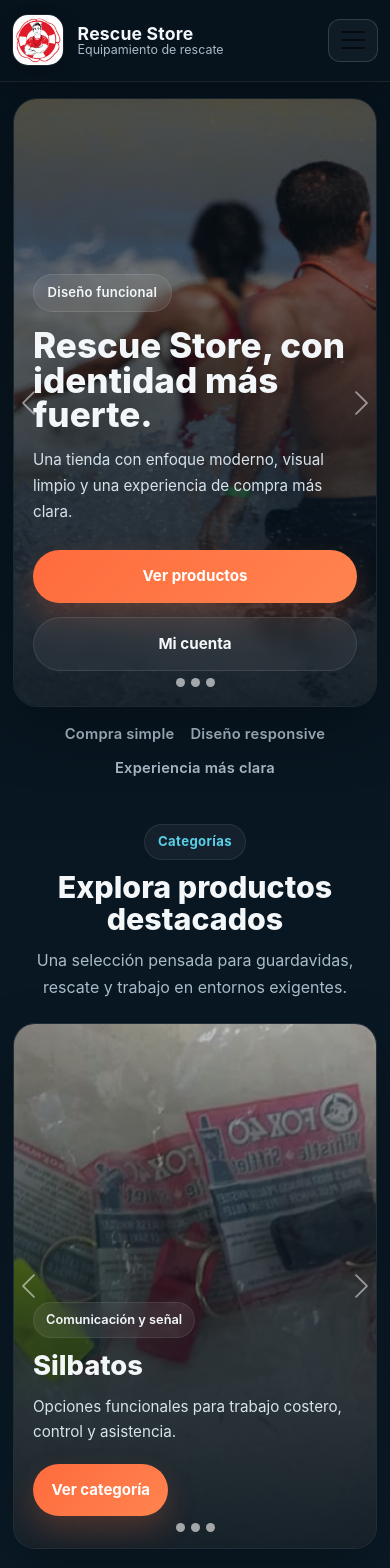
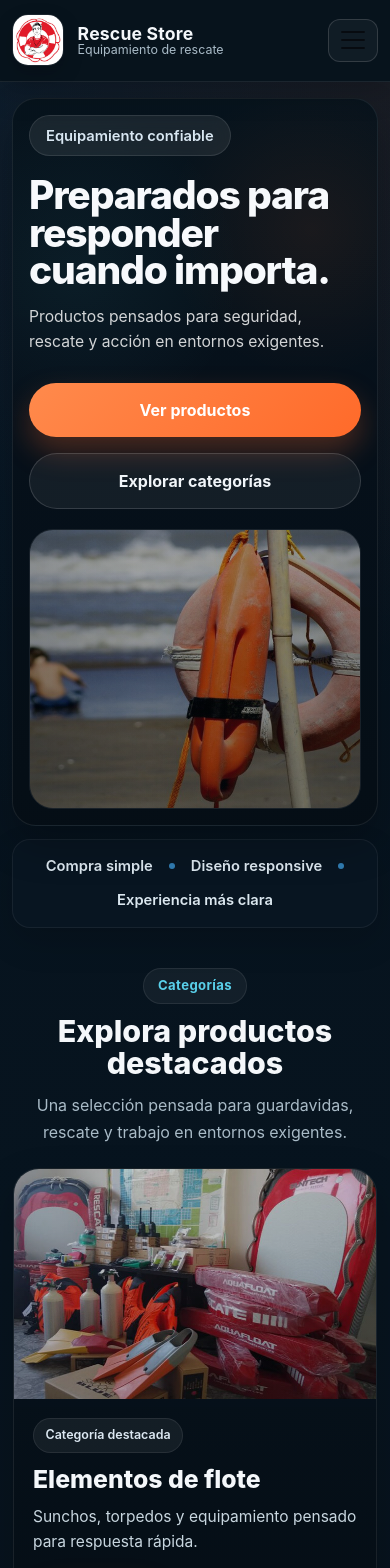
Before and after one commit to Lucas-Epherra/rescue-store, a React (Create React App) app: page / in a window 390 px wide. Shown: the top 1568 px of the page. Built offline with nearby package versions, Linux system fonts and the light colour scheme; no server answers.

Commit message:
nuevo inicio

```diff
--- a/src/componentes/Inicio/Inicio.css
+++ b/src/componentes/Inicio/Inicio.css
@@ -1,25 +1,134 @@
 .homePage {
-  background: linear-gradient(180deg, #07131d 0%, #0a1a26 100%);
-  min-height: 100vh;
+  width: 100%;
+  padding-bottom: 3rem;
+  background:
+    radial-gradient(circle at top left, rgba(26, 90, 146, 0.12), transparent 28%),
+    radial-gradient(circle at top right, rgba(255, 106, 42, 0.08), transparent 22%),
+    linear-gradient(180deg, #06121d 0%, #07141f 45%, #07111a 100%);
 }
 
 .heroSection {
-  padding: 1.25rem 1rem 0;
+  width: 100%;
+  padding: 1.5rem 1rem 0;
 }
 
-.heroCarousel {
-  max-width: 1280px;
+.heroStatic {
+  max-width: 1200px;
   margin: 0 auto;
+  min-height: 560px;
+  display: grid;
+  grid-template-columns: 1.05fr 0.95fr;
+  align-items: center;
+  gap: 2rem;
+  padding: 2rem;
   border-radius: 32px;
   overflow: hidden;
+  position: relative;
+  background: linear-gradient(180deg, rgba(7, 19, 29, 0.96), rgba(5, 14, 22, 0.98));
   border: 1px solid rgba(255, 255, 255, 0.08);
-  box-shadow: 0 24px 60px rgba(0, 0, 0, 0.28);
+  box-shadow: 0 18px 40px rgba(0, 0, 0, 0.24);
 }
 
-.heroImageWrapper {
+.heroStatic::before {
+  content: "";
+  position: absolute;
+  inset: 0;
+  background:
+    radial-gradient(circle at 18% 24%, rgba(89, 208, 234, 0.06), transparent 26%),
+    radial-gradient(circle at 82% 18%, rgba(255, 106, 42, 0.08), transparent 22%);
+  pointer-events: none;
+}
+
+.heroContent {
   position: relative;
-  height: min(78vh, 760px);
-  min-height: 520px;
+  z-index: 2;
+  max-width: 540px;
+  padding-left: 0.5rem;
+}
+
+.heroBadge {
+  display: inline-flex;
+  align-items: center;
+  padding: 0.55rem 1rem;
+  margin-bottom: 1.25rem;
+  border-radius: 999px;
+  font-size: 0.92rem;
+  font-weight: 600;
+  color: #d9e7f2;
+  background: rgba(255, 255, 255, 0.08);
+  border: 1px solid rgba(255, 255, 255, 0.1);
+  backdrop-filter: blur(10px);
+}
+
+.heroTitle {
+  margin: 0 0 1rem;
+  font-size: clamp(2.8rem, 6vw, 5.4rem);
+  line-height: 0.95;
+  font-weight: 800;
+  color: #f7f9fc;
+  letter-spacing: -0.03em;
+}
+
+.heroText {
+  margin: 0 0 1.8rem;
+  max-width: 500px;
+  font-size: 1.05rem;
+  line-height: 1.7;
+  color: rgba(255, 255, 255, 0.82);
+}
+
+.heroActions {
+  display: flex;
+  flex-wrap: wrap;
+  gap: 1rem;
+}
+
+.heroBtnPrimary,
+.heroBtnSecondary {
+  display: inline-flex;
+  align-items: center;
+  justify-content: center;
+  min-height: 52px;
+  padding: 0.95rem 1.45rem;
+  border-radius: 999px;
+  text-decoration: none;
+  font-weight: 700;
+  transition: transform 0.25s ease, box-shadow 0.25s ease, background 0.25s ease, border-color 0.25s ease;
+}
+
+.heroBtnPrimary {
+  color: #fff;
+  background: linear-gradient(135deg, #ff8a4c, #ff6a2a);
+  box-shadow: 0 14px 30px rgba(255, 106, 42, 0.28);
+}
+
+.heroBtnPrimary:hover {
+  color: #fff;
+  transform: translateY(-2px);
+  box-shadow: 0 18px 34px rgba(255, 106, 42, 0.34);
+}
+
+.heroBtnSecondary {
+  color: #f1f5f9;
+  background: rgba(255, 255, 255, 0.06);
+  border: 1px solid rgba(255, 255, 255, 0.14);
+}
+
+.heroBtnSecondary:hover {
+  color: #f1f5f9;
+  transform: translateY(-2px);
+  background: rgba(255, 255, 255, 0.1);
+  border-color: rgba(255, 255, 255, 0.18);
+}
+
+.heroMedia {
+  position: relative;
+  width: 100%;
+  height: 100%;
+  min-height: 470px;
+  border-radius: 24px;
+  overflow: hidden;
+  border: 1px solid rgba(255, 255, 255, 0.08);
 }
 
 .heroImage {
@@ -27,217 +136,122 @@
   height: 100%;
   object-fit: cover;
   display: block;
-  filter: saturate(0.92) contrast(1.02);
+  filter: brightness(0.78) saturate(0.96);
 }
 
 .heroOverlay {
   position: absolute;
   inset: 0;
   background:
-    linear-gradient(90deg, rgba(7, 19, 29, 0.82) 0%, rgba(7, 19, 29, 0.45) 42%, rgba(7, 19, 29, 0.2) 100%),
-    linear-gradient(180deg, rgba(7, 19, 29, 0.1) 0%, rgba(7, 19, 29, 0.45) 100%);
-}
-
-.heroCaption {
-  left: 7%;
-  right: auto;
-  top: 50%;
-  bottom: auto;
-  transform: translateY(-50%);
-  width: min(560px, 88%);
-  text-align: left;
-  padding: 0;
-}
-
-.heroBadge {
-  display: inline-flex;
-  align-items: center;
-  margin-bottom: 1rem;
-  padding: 0.5rem 0.85rem;
-  border-radius: 999px;
-  background: rgba(255, 255, 255, 0.08);
-  border: 1px solid rgba(255, 255, 255, 0.1);
-  color: #f4f7fa;
-  font-size: 0.82rem;
-  font-weight: 600;
-  letter-spacing: 0.2px;
-  backdrop-filter: blur(8px);
-}
-
-.heroTitle {
-  margin: 0 0 1rem;
-  color: #f4f7fa;
-  font-size: clamp(2.2rem, 5vw, 4.6rem);
-  line-height: 0.98;
-  font-weight: 800;
-  max-width: 10ch;
-  text-shadow: 0 10px 30px rgba(0, 0, 0, 0.22);
-}
-
-.heroText {
-  margin: 0 0 1.6rem;
-  color: #d6e2ea;
-  font-size: 1rem;
-  line-height: 1.7;
-  max-width: 46ch;
-}
-
-.heroActions {
-  display: flex;
-  gap: 0.9rem;
-  flex-wrap: wrap;
-}
-
-.heroBtnPrimary,
-.heroBtnSecondary {
-  text-decoration: none;
-  border-radius: 999px;
-  padding: 0.92rem 1.2rem;
-  font-weight: 700;
-  font-size: 0.95rem;
-  transition: transform 0.22s ease, box-shadow 0.22s ease, background 0.22s ease;
-}
-
-.heroBtnPrimary {
-  background: linear-gradient(135deg, #ff6b3d, #ff844f);
-  color: white;
-  box-shadow: 0 14px 30px rgba(255, 107, 61, 0.25);
-}
-
-.heroBtnPrimary:hover {
-  color: white;
-  transform: translateY(-2px);
-  box-shadow: 0 18px 34px rgba(255, 107, 61, 0.3);
-}
-
-.heroBtnSecondary {
-  background: rgba(255, 255, 255, 0.06);
-  color: #f4f7fa;
-  border: 1px solid rgba(255, 255, 255, 0.1);
-  backdrop-filter: blur(8px);
-}
-
-.heroBtnSecondary:hover {
-  color: #ffffff;
-  transform: translateY(-2px);
-  background: rgba(255, 255, 255, 0.1);
-}
-
-.heroCarousel .carousel-indicators {
-  margin-bottom: 1.2rem;
-}
-
-.heroCarousel .carousel-indicators [data-bs-target] {
-  width: 9px;
-  height: 9px;
-  border-radius: 50%;
-  border: 0;
-  opacity: 0.6;
-}
-
-.heroCarousel .carousel-control-prev,
-.heroCarousel .carousel-control-next {
-  width: 8%;
+    linear-gradient(90deg, rgba(7, 19, 29, 0.18) 0%, rgba(7, 19, 29, 0.04) 35%, rgba(7, 19, 29, 0.16) 100%),
+    linear-gradient(180deg, rgba(7, 19, 29, 0.04) 0%, rgba(7, 19, 29, 0.22) 100%);
 }
 
 .trustStrip {
-  max-width: 1280px;
+  max-width: 1200px;
   margin: 1rem auto 0;
-  padding: 0 1rem 1.6rem;
+  padding: 1rem 1.4rem;
   display: flex;
   justify-content: center;
   align-items: center;
-  gap: 1rem 1.3rem;
+  gap: 1rem 1.4rem;
   flex-wrap: wrap;
-  color: #a9bbc7;
+  border-radius: 22px;
+  background: rgba(10, 23, 35, 0.72);
+  border: 1px solid rgba(255, 255, 255, 0.06);
+  box-shadow: 0 14px 34px rgba(0, 0, 0, 0.14);
+  color: rgba(255, 255, 255, 0.8);
 }
 
 .trustItem {
-  font-size: 0.92rem;
+  font-size: 0.96rem;
   font-weight: 600;
-  letter-spacing: 0.2px;
+  color: #dbe7ef;
 }
 
 .trustDivider {
   width: 6px;
   height: 6px;
   border-radius: 50%;
-  background: rgba(89, 208, 234, 0.55);
+  background: rgba(71, 179, 255, 0.65);
 }
+
 .sliderSection {
-  padding: 0.8rem 0 2.6rem;
+  width: 100%;
+  padding-top: 1.4rem;
 }
 
 @media (max-width: 992px) {
-  .heroImageWrapper {
-    height: 68vh;
-    min-height: 480px;
+  .heroStatic {
+    grid-template-columns: 1fr;
+    min-height: auto;
+    padding: 1.4rem;
   }
 
-  .heroCaption {
-    left: 6%;
-    width: min(620px, 88%);
+  .heroContent {
+    max-width: 100%;
+    padding-left: 0;
+  }
+
+  .heroMedia {
+    min-height: 340px;
+  }
+
+  .heroTitle,
+  .heroText {
+    max-width: 100%;
+  }
+}
+
+@media (max-width: 576px) {
+  .homePage {
+    padding-bottom: 2.2rem;
+  }
+
+  .heroSection {
+    padding: 1rem 0.75rem 0;
+  }
+
+  .heroStatic {
+    padding: 1rem;
+    border-radius: 24px;
+    gap: 1.2rem;
   }
 
   .heroTitle {
-    max-width: 12ch;
-  }
-}
-
-@media (max-width: 768px) {
-  .heroSection {
-    padding: 1rem 0.8rem 0;
-  }
-
-  .heroCarousel {
-    border-radius: 24px;
-  }
-
-  .heroImageWrapper {
-    height: 72vh;
-    min-height: 520px;
-  }
-
-  .heroOverlay {
-    background:
-      linear-gradient(180deg, rgba(7, 19, 29, 0.3) 0%, rgba(7, 19, 29, 0.75) 55%, rgba(7, 19, 29, 0.9) 100%);
-  }
-
-  .heroCaption {
-    left: 1.2rem;
-    right: 1.2rem;
-    bottom: 2.2rem;
-    top: auto;
-    transform: none;
-    width: auto;
-  }
-
-  .heroTitle {
-    font-size: clamp(2rem, 9vw, 3.2rem);
-    max-width: 100%;
+    font-size: clamp(2.3rem, 10vw, 3.6rem);
   }
 
   .heroText {
-    font-size: 0.95rem;
-    max-width: 100%;
+    font-size: 0.98rem;
+    line-height: 1.6;
   }
 
   .heroActions {
     flex-direction: column;
-    align-items: stretch;
   }
 
   .heroBtnPrimary,
   .heroBtnSecondary {
-    text-align: center;
+    width: 100%;
+  }
+
+  .heroMedia {
+    min-height: 280px;
   }
 
   .trustStrip {
-    padding: 0 1rem 1rem;
-    gap: 0.7rem 1rem;
+    margin: 0.85rem 0.75rem 0;
+    padding: 0.95rem 1rem;
+    gap: 0.75rem 1rem;
+    border-radius: 18px;
   }
 
-  .trustDivider {
-    display: none;
+  .trustItem {
+    font-size: 0.92rem;
+  }
+
+  .sliderSection {
+    padding-top: 1.1rem;
   }
 }
--- a/src/componentes/Inicio/Inicio.js
+++ b/src/componentes/Inicio/Inicio.js
@@ -1,64 +1,45 @@
-import Carousel from "react-bootstrap/Carousel";
 import imgOne from "../../assets/imagenOne.jpg";
-import imgTwo from "../../assets/imagenTwo.jpg";
-import imgThree from "../../assets/imagenThree.jpg";
 import "./Inicio.css";
 import { Link } from "react-router-dom";
 import SliderProd from "./SliderProd";
-
-const slides = [
-  {
-    image: imgOne,
-    alt: "Equipamiento de rescate costero",
-    badge: "Equipamiento confiable",
-    title: "Preparados para responder cuando importa.",
-    text: "Productos pensados para seguridad, rescate y acción en entornos exigentes.",
-  },
-  {
-    image: imgTwo,
-    alt: "Elementos para guardavidas y rescate",
-    badge: "Diseño funcional",
-    title: "Rescue Store, con identidad más fuerte.",
-    text: "Una tienda con enfoque moderno, visual limpio y una experiencia de compra más clara.",
-  },
-  {
-    image: imgThree,
-    alt: "Tienda de productos de rescate",
-    badge: "Compra simple",
-    title: "Todo listo para equiparte mejor.",
-    text: "Explora productos, gestiona tu cuenta y avanza al checkout sin fricción.",
-  },
-];
 
 const Inicio = () => {
   return (
     <main className="homePage">
       <section className="heroSection">
-        <Carousel fade controls indicators interval={5000} className="heroCarousel">
-          {slides.map((slide, index) => (
-            <Carousel.Item key={index}>
-              <div className="heroImageWrapper">
-                <img className="heroImage" src={slide.image} alt={slide.alt} />
-                <div className="heroOverlay" />
-              </div>
+        <div className="heroStatic">
+          <div className="heroContent">
+            <span className="heroBadge">Equipamiento confiable</span>
 
-              <Carousel.Caption className="heroCaption">
-                <span className="heroBadge">{slide.badge}</span>
-                <h1 className="heroTitle">{slide.title}</h1>
-                <p className="heroText">{slide.text}</p>
+            <h1 className="heroTitle">
+              Preparados para responder cuando importa.
+            </h1>
+
+            <p className="heroText">
+              Productos pensados para seguridad, rescate y acción en entornos
+              exigentes.
+            </p>
 
             <div className="heroActions">
               <Link to="/productos" className="heroBtnPrimary">
                 Ver productos
               </Link>
-                  <Link to="/login" className="heroBtnSecondary">
-                    Mi cuenta
+
+              <Link to="/productos" className="heroBtnSecondary">
+                Explorar categorías
               </Link>
             </div>
-              </Carousel.Caption>
-            </Carousel.Item>
-          ))}
-        </Carousel>
+          </div>
+
+          <div className="heroMedia">
+            <img
+              className="heroImage"
+              src={imgOne}
+              alt="Equipamiento de rescate costero"
+            />
+            <div className="heroOverlay" />
+          </div>
+        </div>
       </section>
 
       <section className="trustStrip">
--- a/src/componentes/Inicio/SliderProd.css
+++ b/src/componentes/Inicio/SliderProd.css
@@ -1,15 +1,15 @@
 .featuredSection {
-  padding: 1.2rem 1rem 0;
+  padding: 1.8rem 1rem 0;
 }
 
 .featuredContainer {
-  width: min(1180px, 100%);
+  width: min(1200px, 100%);
   margin: 0 auto;
 }
 
 .featuredHeader {
   max-width: 760px;
-  margin: 0 auto 1.4rem;
+  margin: 0 auto 1.8rem;
   text-align: center;
 }
 
@@ -17,8 +17,8 @@
   display: inline-flex;
   align-items: center;
   justify-content: center;
-  margin-bottom: 0.75rem;
-  padding: 0.45rem 0.8rem;
+  margin-bottom: 0.8rem;
+  padding: 0.45rem 0.85rem;
   border-radius: 999px;
   background: rgba(255, 255, 255, 0.05);
   border: 1px solid rgba(255, 255, 255, 0.08);
@@ -43,150 +43,131 @@
   line-height: 1.7;
 }
 
-.sliderB {
-  margin-top: 1.2rem;
-  border-radius: 28px;
-  overflow: hidden;
-  background: rgba(19, 29, 39, 0.82);
-  border: 1px solid rgba(255, 255, 255, 0.08);
-  box-shadow: 0 24px 60px rgba(0, 0, 0, 0.26);
+.featuredGrid {
+  display: grid;
+  grid-template-columns: repeat(3, minmax(0, 1fr));
+  gap: 1.25rem;
 }
 
-.slideMediaWrapper {
-  position: relative;
-  height: min(62vh, 560px);
-  min-height: 420px;
+.featuredCard {
+  background: linear-gradient(180deg, rgba(7, 19, 29, 0.96), rgba(5, 14, 22, 0.98));
+  border: 1px solid rgba(255, 255, 255, 0.08);
+  border-radius: 26px;
+  overflow: hidden;
+  box-shadow: 0 18px 40px rgba(0, 0, 0, 0.22);
+  transition: transform 0.25s ease, box-shadow 0.25s ease, border-color 0.25s ease;
 }
 
-.imgSliderB {
+.featuredCard:hover {
+  transform: translateY(-4px);
+  box-shadow: 0 24px 44px rgba(0, 0, 0, 0.28);
+  border-color: rgba(255, 255, 255, 0.12);
+}
+
+.featuredCardMedia {
+  position: relative;
+  height: 250px;
+  overflow: hidden;
+}
+
+.featuredCardImage {
   width: 100%;
   height: 100%;
+  display: block;
   object-fit: cover;
-  display: block;
-  filter: saturate(0.94) contrast(1.03);
+  transition: transform 0.45s ease;
+  filter: brightness(0.82);
 }
 
-.slideOverlay {
+.featuredCard:hover .featuredCardImage {
+  transform: scale(1.04);
+}
+
+.featuredCardOverlay {
   position: absolute;
   inset: 0;
   background:
-    linear-gradient(90deg, rgba(7, 19, 29, 0.86) 0%, rgba(7, 19, 29, 0.48) 44%, rgba(7, 19, 29, 0.18) 100%),
-    linear-gradient(180deg, rgba(7, 19, 29, 0.08) 0%, rgba(7, 19, 29, 0.54) 100%);
+    linear-gradient(180deg, rgba(7, 19, 29, 0.06) 0%, rgba(7, 19, 29, 0.18) 100%);
 }
 
-.bgTxt {
-  left: 6%;
-  right: auto;
-  top: 50%;
-  bottom: auto;
-  transform: translateY(-50%);
-  width: min(520px, 86%);
-  display: flex;
-  flex-direction: column;
-  align-items: flex-start;
-  text-align: left;
-  padding: 0;
-  background: transparent;
+.featuredCardBody {
+  padding: 1.2rem 1.2rem 1.35rem;
 }
 
-.slideEyebrow {
+.featuredCardEyebrow {
   display: inline-flex;
-  margin-bottom: 0.9rem;
-  padding: 0.45rem 0.75rem;
+  margin-bottom: 0.85rem;
+  padding: 0.42rem 0.72rem;
   border-radius: 999px;
-  background: rgba(255, 255, 255, 0.07);
+  background: rgba(255, 255, 255, 0.06);
   border: 1px solid rgba(255, 255, 255, 0.08);
-  color: #f4f7fa;
-  font-size: 0.8rem;
+  color: #dce8f2;
+  font-size: 0.78rem;
   font-weight: 600;
-  backdrop-filter: blur(8px);
 }
 
-.slideTitle {
-  margin: 0 0 0.8rem;
+.featuredCardTitle {
+  margin: 0 0 0.65rem;
   color: #f4f7fa;
-  font-size: clamp(1.9rem, 4vw, 3rem);
+  font-size: 1.55rem;
   font-weight: 800;
-  line-height: 1.05;
+  line-height: 1.1;
 }
 
-.slideText {
+.featuredCardText {
   margin: 0 0 1.2rem;
-  color: #d8e3ea;
-  font-size: 1rem;
-  line-height: 1.7;
-  max-width: 44ch;
+  color: #c8d6df;
+  font-size: 0.97rem;
+  line-height: 1.65;
+  min-height: 76px;
 }
 
-.sliderBtn {
+.featuredCardBtn {
+  display: inline-flex;
+  align-items: center;
+  justify-content: center;
+  min-height: 46px;
+  padding: 0.85rem 1.1rem;
+  border-radius: 999px;
   text-decoration: none;
-  padding: 0.9rem 1.15rem;
-  border-radius: 999px;
   background: linear-gradient(135deg, #ff6b3d, #ff844f);
   color: #ffffff;
-  font-size: 0.94rem;
+  font-size: 0.93rem;
   font-weight: 700;
   box-shadow: 0 14px 30px rgba(255, 107, 61, 0.22);
   transition: transform 0.22s ease, box-shadow 0.22s ease;
 }
 
-.sliderBtn:hover {
+.featuredCardBtn:hover {
   color: #ffffff;
   transform: translateY(-2px);
   box-shadow: 0 18px 34px rgba(255, 107, 61, 0.3);
 }
 
-.sliderB .carousel-indicators {
-  margin-bottom: 1rem;
-}
-
-.sliderB .carousel-indicators [data-bs-target] {
-  width: 9px;
-  height: 9px;
-  border-radius: 50%;
-  border: 0;
-  opacity: 0.6;
-}
-
-.sliderB .carousel-control-prev,
-.sliderB .carousel-control-next {
-  width: 8%;
+@media (max-width: 992px) {
+  .featuredGrid {
+    grid-template-columns: repeat(2, minmax(0, 1fr));
+  }
 }
 
 @media (max-width: 768px) {
   .featuredSection {
-    padding: 1rem 0.8rem 0;
+    padding: 1.4rem 0.8rem 0;
   }
 
-  .sliderB {
-    border-radius: 22px;
+  .featuredHeader {
+    margin-bottom: 1.4rem;
   }
 
-  .slideMediaWrapper {
-    height: 62vh;
-    min-height: 460px;
+  .featuredGrid {
+    grid-template-columns: 1fr;
   }
 
-  .slideOverlay {
-    background:
-      linear-gradient(180deg, rgba(7, 19, 29, 0.25) 0%, rgba(7, 19, 29, 0.75) 56%, rgba(7, 19, 29, 0.92) 100%);
+  .featuredCardMedia {
+    height: 230px;
   }
 
-  .bgTxt {
-    left: 1.2rem;
-    right: 1.2rem;
-    bottom: 2rem;
-    top: auto;
-    transform: none;
-    width: auto;
-  }
-
-  .slideTitle {
-    font-size: clamp(1.7rem, 7vw, 2.4rem);
-  }
-
-  .slideText {
-    font-size: 0.95rem;
-    max-width: 100%;
+  .featuredCardText {
+    min-height: auto;
   }
 }
--- a/src/componentes/Inicio/SliderProd.js
+++ b/src/componentes/Inicio/SliderProd.js
@@ -1,11 +1,10 @@
-import Carousel from "react-bootstrap/Carousel";
 import elementos from "../../assets/elementos.jpg";
 import fox402 from "../../assets/fox402.jpg";
 import guardavidas from "../../assets/guardavidas.jpg";
 import { Link } from "react-router-dom";
 import "./SliderProd.css";
 
-const featuredSlides = [
+const featuredCategories = [
   {
     image: elementos,
     alt: "Elementos de flote",
@@ -45,32 +44,30 @@ function SliderProd() {
           </p>
         </div>
 
-        <Carousel
-          fade
-          className="sliderB"
-          indicators
-          controls
-          interval={4200}
-        >
-          {featuredSlides.map((slide, index) => (
-            <Carousel.Item key={index}>
-              <div className="slideMediaWrapper">
-                <img className="imgSliderB" src={slide.image} alt={slide.alt} />
-                <div className="slideOverlay" />
+        <div className="featuredGrid">
+          {featuredCategories.map((category, index) => (
+            <article className="featuredCard" key={index}>
+              <div className="featuredCardMedia">
+                <img
+                  className="featuredCardImage"
+                  src={category.image}
+                  alt={category.alt}
+                />
+                <div className="featuredCardOverlay" />
               </div>
 
-              <Carousel.Caption className="bgTxt">
-                <span className="slideEyebrow">{slide.eyebrow}</span>
-                <h3 className="slideTitle">{slide.title}</h3>
-                <p className="slideText">{slide.text}</p>
+              <div className="featuredCardBody">
+                <span className="featuredCardEyebrow">{category.eyebrow}</span>
+                <h3 className="featuredCardTitle">{category.title}</h3>
+                <p className="featuredCardText">{category.text}</p>
 
-                <Link className="sliderBtn" to={slide.to}>
+                <Link className="featuredCardBtn" to={category.to}>
                   Ver categoría
                 </Link>
-              </Carousel.Caption>
-            </Carousel.Item>
+              </div>
+            </article>
           ))}
-        </Carousel>
+        </div>
       </div>
     </section>
   );
```
Lines whose indentation alone changed are shown as unchanged.
